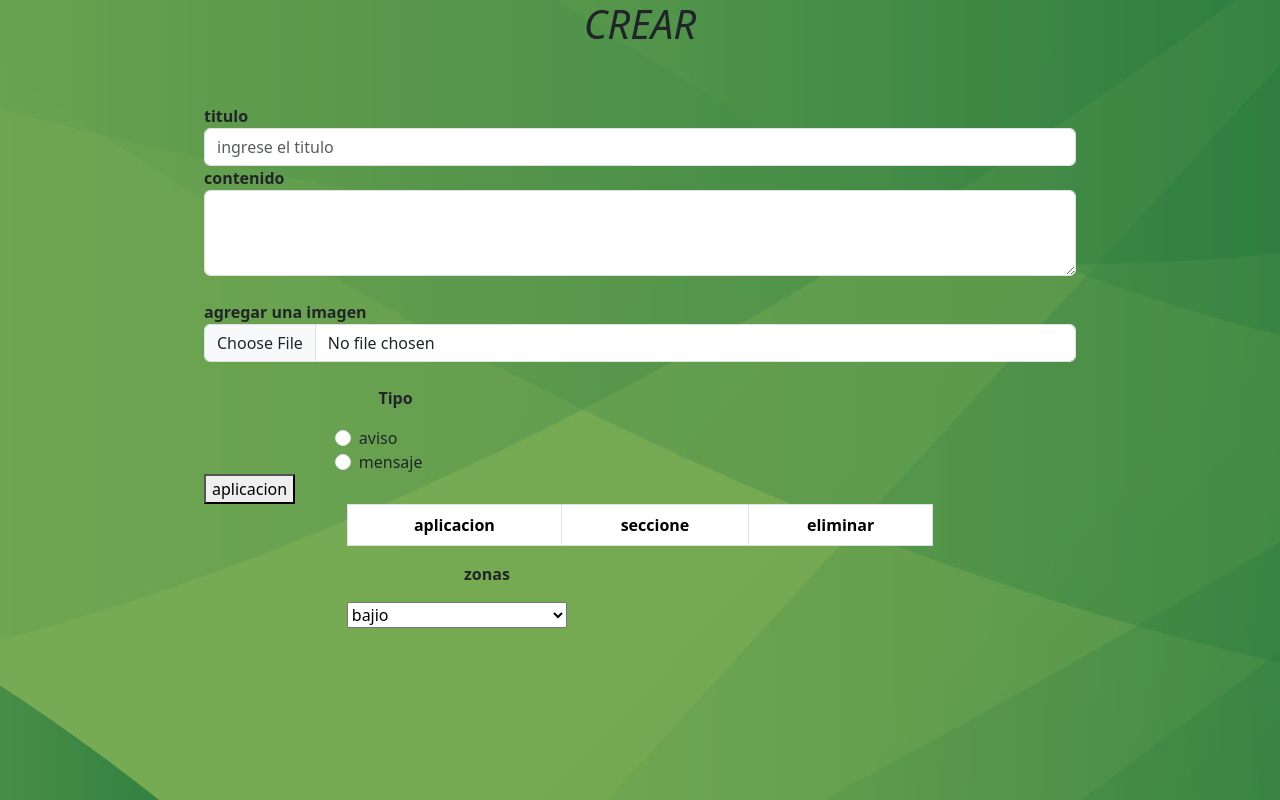
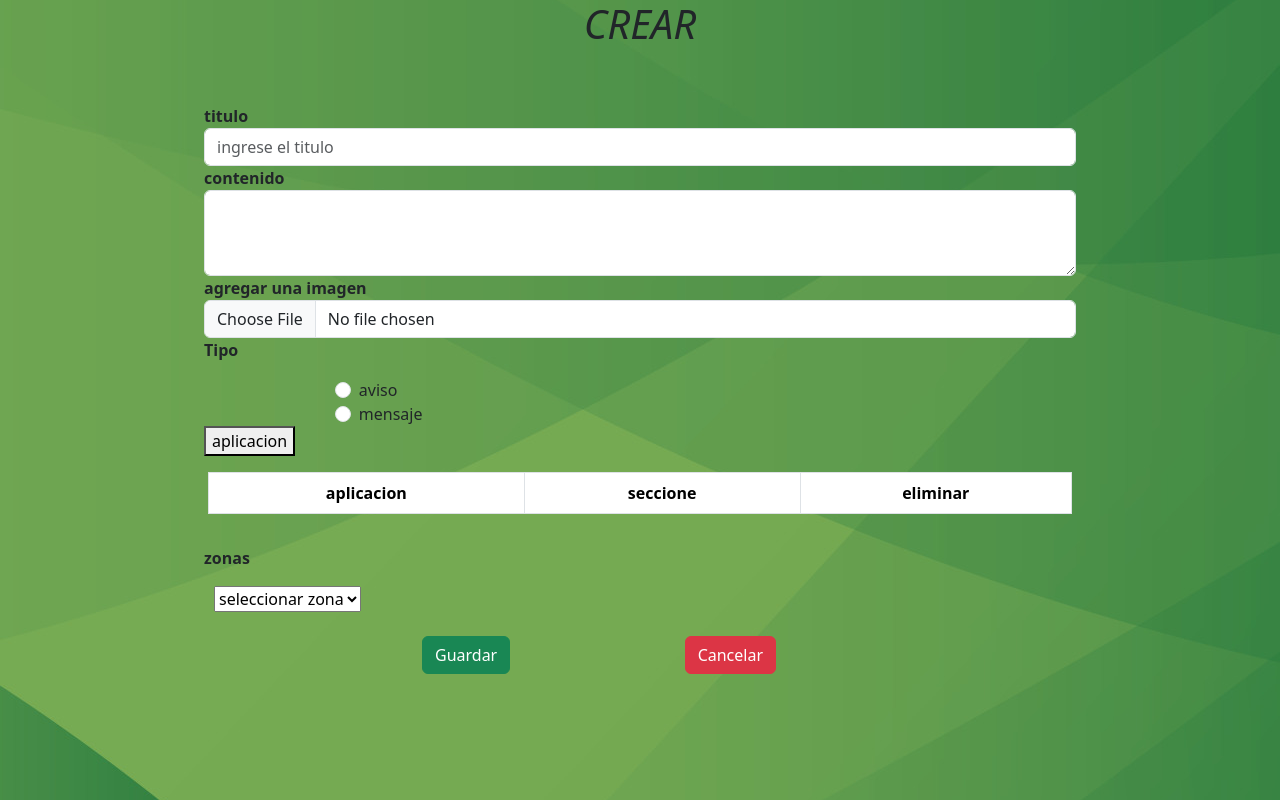
Before and after one commit to aphoteosiz/Prueba-login, an Angular app: page /crear in a window 1280 px wide. Built offline with nearby package versions, Linux system fonts and the light colour scheme.

Commit message:
mejoras minimas al crear

```diff
--- a/src/app/cruds/crear/CrearComponent.ts
+++ b/src/app/cruds/crear/CrearComponent.ts
@@ -1,12 +1,13 @@
 import { Component, ViewChild } from '@angular/core';
 import Swal from 'sweetalert2';
 import { Router } from '@angular/router';
-import { NgForm } from '@angular/forms';
+import {FormGroup, NgForm } from '@angular/forms';
 import { ModalService } from 'src/app/services/modal.service';
 import { aplicaciones } from '../../interfaces/aplicaciones.interface';
 import { Secciones } from 'src/app/interfaces/secciones.interfaces';
 import { parseJSON } from 'jquery';
 import { zonas } from 'src/app/interfaces/zonas.interface';
+
 
 
 
@@ -18,6 +19,7 @@ import { zonas } from 'src/app/interfaces/zonas.interface';
 })
 
 export class CrearComponent {
+  registro: FormGroup | undefined;
   options = [
     { label: 'login', selected: false },
     { label: 'principal', selected: false },
@@ -32,7 +34,9 @@ export class CrearComponent {
 
   mostrarCheck: boolean = false;
   checked: boolean = false;
-  constructor(private router: Router, public modalServices: ModalService) { }
+  constructor(private router: Router, public modalServices: ModalService) {
+
+   }
 
   catalagoAplicaciones: aplicaciones[] = [];
 
@@ -221,22 +225,22 @@ export class CrearComponent {
   }
   guardarSeccion() {
 
-    console.log('selected', this.selectedAplicacion);
-    console.log('seccion', this.lstSecciones);
-
 
     let objApp: any
 
     objApp = this.catalagoAplicaciones.filter(app => app.id == parseInt(this.selectedAplicacion));
 
 
-    console.log('OBJETOOOOOOOOO A LLENAR', objApp);
+
 
     let seccionesActivas: Secciones[] = [];
     this.lstSecciones.forEach((seccion) => {
       if (seccion.activo == true) {
         // let aplicacion: aplicaciones[];
         seccionesActivas.push(seccion);
+
+          this.selectedAplicacion = ''; // Restablece la selección de la aplicación
+          this.lstSecciones.forEach(item => item.activo = false); // Restablece las selecciones de las secciones
 
 
 
--- a/src/app/cruds/crear/crear.component.css
+++ b/src/app/cruds/crear/crear.component.css
@@ -3,9 +3,7 @@ div{
   margin: 0 auto;
 }
 
-p{
-  margin-left: 20%;
-}
+
 .form-select{
   margin-left: 20%;
   width: 60%;
--- a/src/app/cruds/crear/crear.component.html
+++ b/src/app/cruds/crear/crear.component.html
@@ -10,7 +10,7 @@
 <div class="container-fluid"></div>
 <div class="row">
   <div class="col">
-    <form #miForm="ngForm">
+    <!-- <form #miForm="ngForm"> -->
 
       <label for="exampleFormControlInput1" class="form-label" class="fw-bold">titulo</label>
       <input type="email" class="form-control" id="exampleFormControlInput1" placeholder="ingrese el titulo"
@@ -18,13 +18,21 @@
 
       <label for="exampleFormControlTextarea1" class="form-label" class="fw-bold">contenido</label>
       <textarea class="form-control" id="exampleFormControlTextarea1" rows="3" required></textarea>
+      </div>
+      </div>
 
-      <br>
 
+      <div class="container-fluid"></div>
+      <div class="row">
+        <div class="col">
       <label for="formFile" class="form-label" class="fw-bold">agregar una imagen</label>
       <input class="form-control" type="file" id="formFile">
+        </div>
+      </div>
 
-      <br>
+      <div class="container-fluid"></div>
+      <div class="row">
+        <div class="col">
       <p class="fw-bold">Tipo</p>
 
       <div class="form-check" required>
@@ -39,9 +47,14 @@
         <label class="form-check-label" for="flexRadioDefault2">
           mensaje
         </label>
+      </div>
+        </div>
+      </div>
+      <div class="container-fluid"></div>
+      <div class="row">
+        <div class="col">
+      <button (click)="mostrarModal()"> aplicacion</button>
 
-      </div>
-      <button (click)="mostrarModal()"> aplicacion</button>
       <div class="modal-is-open animation fade-in" *ngIf="modalServices.modal">
         <div class="modal-dialog modal-dialog-centered">
           <div class="modal" tabindex="-1" role="dialog" style="display: block;">
@@ -56,7 +69,7 @@
                 </div>
 
 
-                <div class="modal-body" class="text-center">
+                <div class="modal-body" style="align-items: center;">
                   <label>aplicacion donde se mostrara</label>
                   <select (change)="cambio($event)" class="form-select" [(ngModel)]="selectedAplicacion"
                     name="selectedAplicacion" aria-label="Default select example" required>
@@ -71,6 +84,7 @@
                       <input type="checkbox" [(ngModel)]="item.activo" name="checkbox"> {{item.seccion}}
                     </div>
                   </form>
+
                   <div class="content-center">
                     <div class="container">
                       <div class="row">
@@ -116,7 +130,10 @@
           </div>
         </div>
       </div>
-      <div class="container">
+        </div>
+      </div>
+
+      <div class="container" style="padding: 1rem;">
         <table class="table table-bordered table-striped table-hover">
           <thead>
             <tr class="text-center headerTabla tabla-text">
@@ -147,16 +164,26 @@
 
         </table>
       </div>
-      <div class="container">
-      <p class="fw-bold margin: 1px">zonas</p>
-      <select name="zonas">
-        <option value="disabled" disabled> zona donde se desplegara</option>
+      <div class="container-fluid"></div>
+      <div class="row">
+        <div class="col">
+      <p class="fw-bold">zonas</p>
+      <select name="zonas" style="margin-left: 10px;">
+        <option value="disabled" disabled [selected]="true">seleccionar zona</option>
         <option *ngFor="let item of catalagoZonas" [value]="item.zona">{{item.zona}}
-      </option></select>
+      </option>
+    </select>
+
+    <br>
+    <br>
+
 </div>
-    </form>
-  </div>
-</div>
+      </div>
+      <div class="container-fluid"></div>
+      <div class="row">
+        <div class="col">
 
-
-<br>
+ <button class="btn btn-success" (click)=" evaluarFormulario()">Guardar</button>
+    <button class="btn btn-danger" (click)="salir()">Cancelar</button>
+        </div>
+      </div>
```
